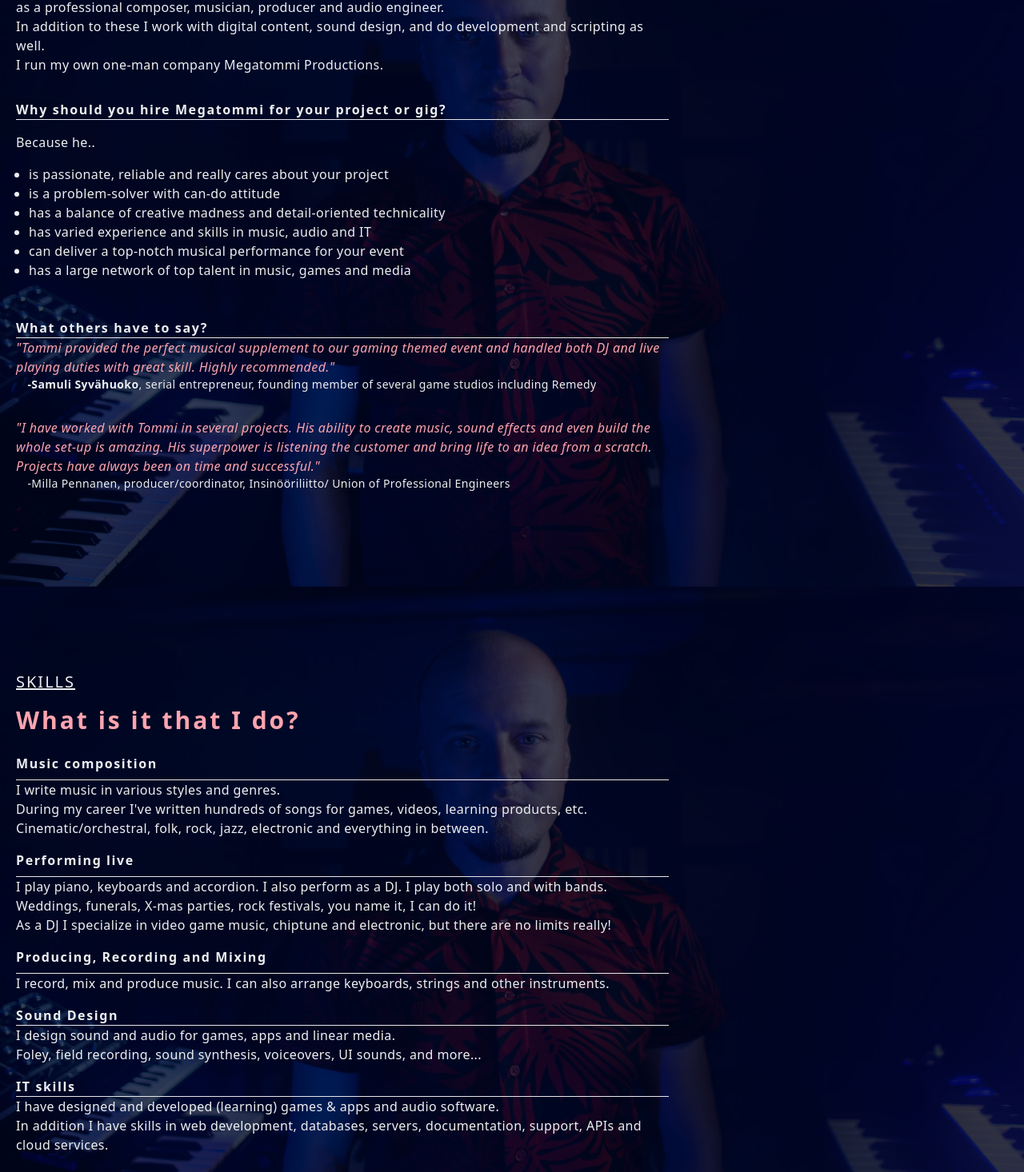
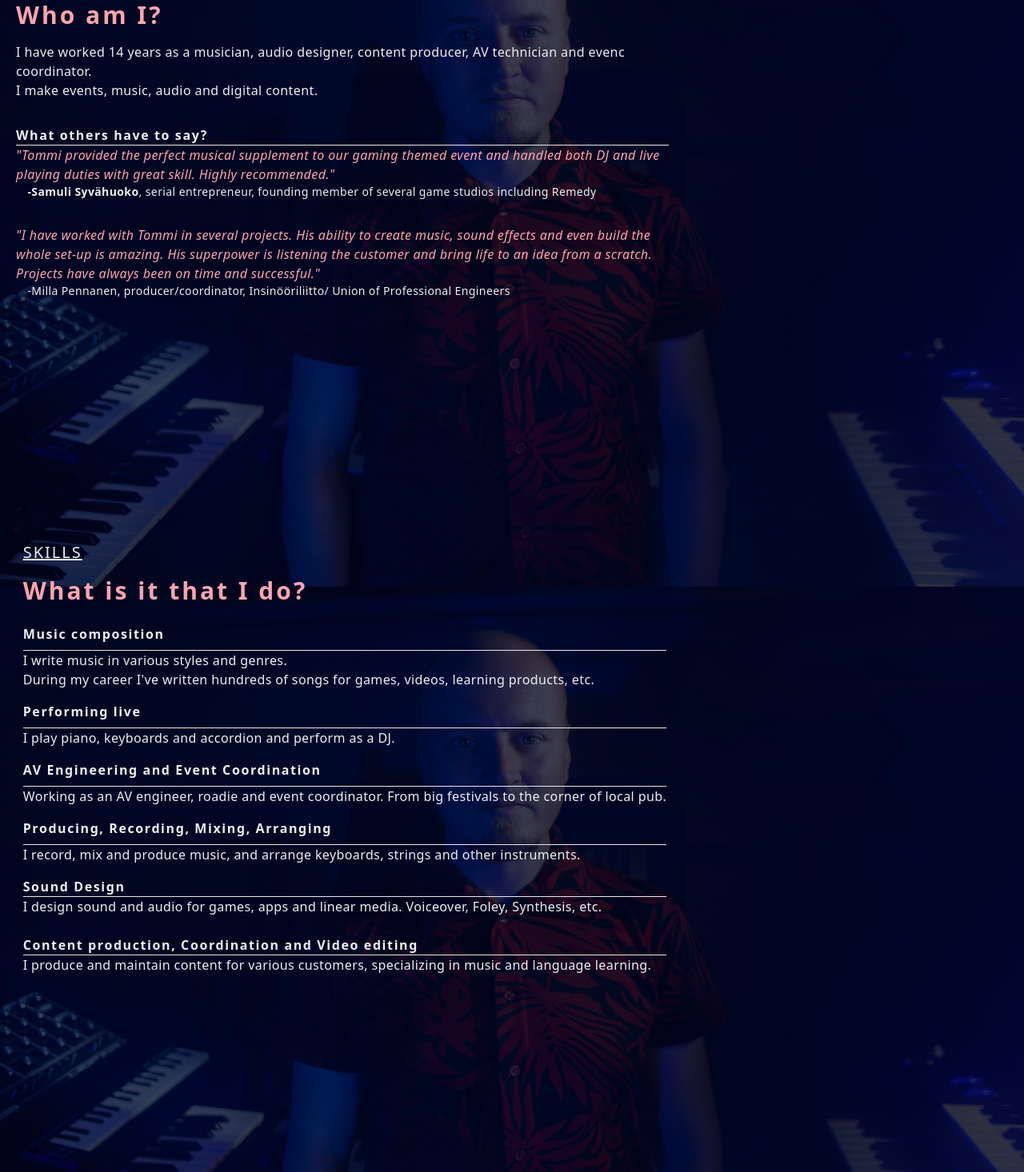
Before and after one commit to salomt/portfolio2023, a Next.js app: page / in a window 1280 px wide. Shown: the part 1035-2501 px from the top of the page at 80% size. Built offline with nearby package versions, Linux system fonts and the light colour scheme.

Commit message:
Updated text content and branding.

```diff
--- a/src/components/About.jsx
+++ b/src/components/About.jsx
@@ -6,38 +6,13 @@ const About = () => {
             <div className='max-w-[1240px] m-auto md:grid grid-cols-3 gap-8 py-8'>
                 <div className='col-span-2'>
                     <p className='uppercase text-xl tracking-widest underline'>About</p>
+
                     <h2 className='py-4 text-rose-300'>Who am I?</h2>
-                    <p>I am a guy who is passionate about music, sound, video games and nerd stuff.
-                        I have worked 12 years as a professional composer, musician, producer and audio engineer.
+                    <p>I have worked 14 years as a musician, audio designer, content producer, AV technician and evenc coordinator.
                     </p>
                     <p>
-                        In addition to these I work with digital content, sound design, and do development and scripting as well.
+                        I make events, music, audio and digital content.
                     </p>
-                    <p>
-                        I run my own one-man company Megatommi Productions.
-                    </p>
-                    <h3 className='pt-8 border-b'>Why should you hire Megatommi for your project or gig?</h3>
-                        <p className='pt-4'>Because he..</p>
-                        <ul className='list-disc p-4'>
-                            <li>
-                                is passionate, reliable and really cares about your project
-                            </li>
-                            <li>
-                                is a problem-solver with can-do attitude
-                            </li>
-                            <li>
-                                has a balance of creative madness and detail-oriented technicality
-                            </li>
-                            <li>
-                                has varied experience and skills in music, audio and IT
-                            </li>
-                            <li>
-                                can deliver a top-notch musical performance for your event
-                            </li>
-                            <li>
-                                has a large network of top talent in music, games and media
-                            </li>
-                        </ul>
 
                     <div> {/* RECOMMENDATIONS QUOTES */}
                         <h3 className='pt-8 border-b'>What others have to say?</h3>
@@ -52,10 +27,7 @@ const About = () => {
                             &quot;I have worked with Tommi in several projects. His ability to create music, sound effects and even build the whole set-up is amazing. His superpower is listening the customer and bring life to an idea from a scratch. Projects have always been on time and successful.&quot;
                         </p>
                         <p className='text-sm'>&emsp;-Milla Pennanen, producer/coordinator, Insinööriliitto/ Union of Professional Engineers</p>
-
-
                     </div>
-
                 </div>
             </div>
         </div>
--- a/src/components/Main.jsx
+++ b/src/components/Main.jsx
@@ -8,7 +8,7 @@ const Main = () => {
             <div className='max-w-[1240px] w-full h-full mx-auto flex justify-center items-center'>
                 <div>
                     <p className='text-xl sm:text-2xl md:text-4xl font-bold tracking-wide'>Welcome to my portfolio!</p>
-                    <p className='py-4 w-3/5 m-auto text-md sm:text-lg font-bold'> I am Tommi, composer, musician, DJ, producer and audio engineer working in the world of music, videogames and e-learning.</p>
+                    <p className='py-4 w-3/5 m-auto text-md sm:text-lg font-bold'> I am Tommi, musician, producer, audio engineer and event technician.</p>
                     <div className='flex items-center justify-between max-w-[330px] m-auto py-4'>
                         <div className='main-icon'>
                             <a href='https://open.spotify.com/artist/4Zu0QLKCCz02GjpdBvSSi9?si=xJ7Uxx7FTGGNMfwKrYTrIg' target='_blank'>
--- a/src/components/Navbar.jsx
+++ b/src/components/Navbar.jsx
@@ -31,7 +31,7 @@ const Navbar = () => {
             <div className='flex justify-between items-center w-full px2 2xl:px-16 fixed '>
                 <div className='pl-4'>
                     <h2 className=''>Tommi Salomaa</h2>
-                    <p>COMPOSER | PERFORMER | AUDIO ENGINEER</p>
+                    <p>PERFORMER | PRODUCER | AUDIO ENGINEER</p>
                 </div>
                 <div>
                     <ul className='hidden md:flex pr-4'>
--- a/src/components/Skills.jsx
+++ b/src/components/Skills.jsx
@@ -11,57 +11,42 @@ const Skills = () => {
                         <h3>Music composition</h3>
                         <div className='border-b pb-2'></div>
                         <p>I write music in various styles and genres.</p>
-                        <p>During my career I&#39;ve written hundreds of songs for games, videos, learning products, etc.
-                           Cinematic/orchestral, folk, rock, jazz, electronic and everything in between.</p>
+                        <p>During my career I&#39;ve written hundreds of songs for games, videos, learning products, etc.</p>
                     </div>
                     <div className='py-2'>
                         <h3>Performing live</h3>
                         <div className='border-b pb-2'></div>
                         <p>
-                            I play piano, keyboards and accordion. I also perform as a DJ. I play both solo and with bands.
-                            Weddings, funerals, X-mas parties, rock festivals, you name it, I can do it!
-                        </p>
-                        <p>
-                            As a DJ I specialize in video game music, chiptune and electronic, but there are no limits really!
+                            I play piano, keyboards and accordion and perform as a DJ.
                         </p>
                     </div>
                     <div className='py-2'>
-                        <h3>Producing, Recording and Mixing</h3>
+                        <h3>AV Engineering and Event Coordination</h3>
                         <div className='border-b pb-2'></div>
                         <p>
-                            I record, mix and produce music. I can also arrange keyboards, strings and other instruments.
+                            Working as an AV engineer, roadie and event coordinator. From big festivals to the corner of local pub.
+                        </p>
+                    </div>
+                    <div className='py-2'>
+                        <h3>Producing, Recording, Mixing, Arranging</h3>
+                        <div className='border-b pb-2'></div>
+                        <p>
+                            I record, mix and produce music, and arrange keyboards, strings and other instruments.
                         </p>
                     </div>
                     <div className='py-2'>
                         <h3>Sound Design</h3>
                         <div className='border-b'></div>
                         <p>
-                            I design sound and audio for games, apps and linear media.
+                            I design sound and audio for games, apps and linear media. Voiceover, Foley, Synthesis, etc.
                         </p>
-                        <p>
-                            Foley, field recording, sound synthesis, voiceovers, UI sounds, and more...
-                        </p>
-                    </div>
-                    <div className='py-2'>
-                        <h3>IT skills</h3>
-                        <div className='border-b'></div>
-                        <p>
-                            I have designed and developed (learning) games & apps and audio software.
-                        </p>
-                        <p>In addition I have skills in web development, databases, servers, documentation, support, APIs and cloud services.</p>
+
                     </div>
                     <div className='py-4'>
-                        <h3>Content production and Video editing</h3>
+                        <h3>Content production, Coordination and Video editing</h3>
                         <div className='border-b'></div>
                         <p>
                             I produce and maintain content for various customers, specializing in music and language learning.
-                        </p>
-                    </div>
-                    <div className='py-4'>
-                        <h3>Teaching and tutoring</h3>
-                        <div className='border-b'></div>
-                        <p>
-                            Yep, I also teach music recording and production stuff, as well as piano/keyboard playing.
                         </p>
                     </div>
                 </div>
```
Lines whose indentation alone changed are shown as unchanged.
